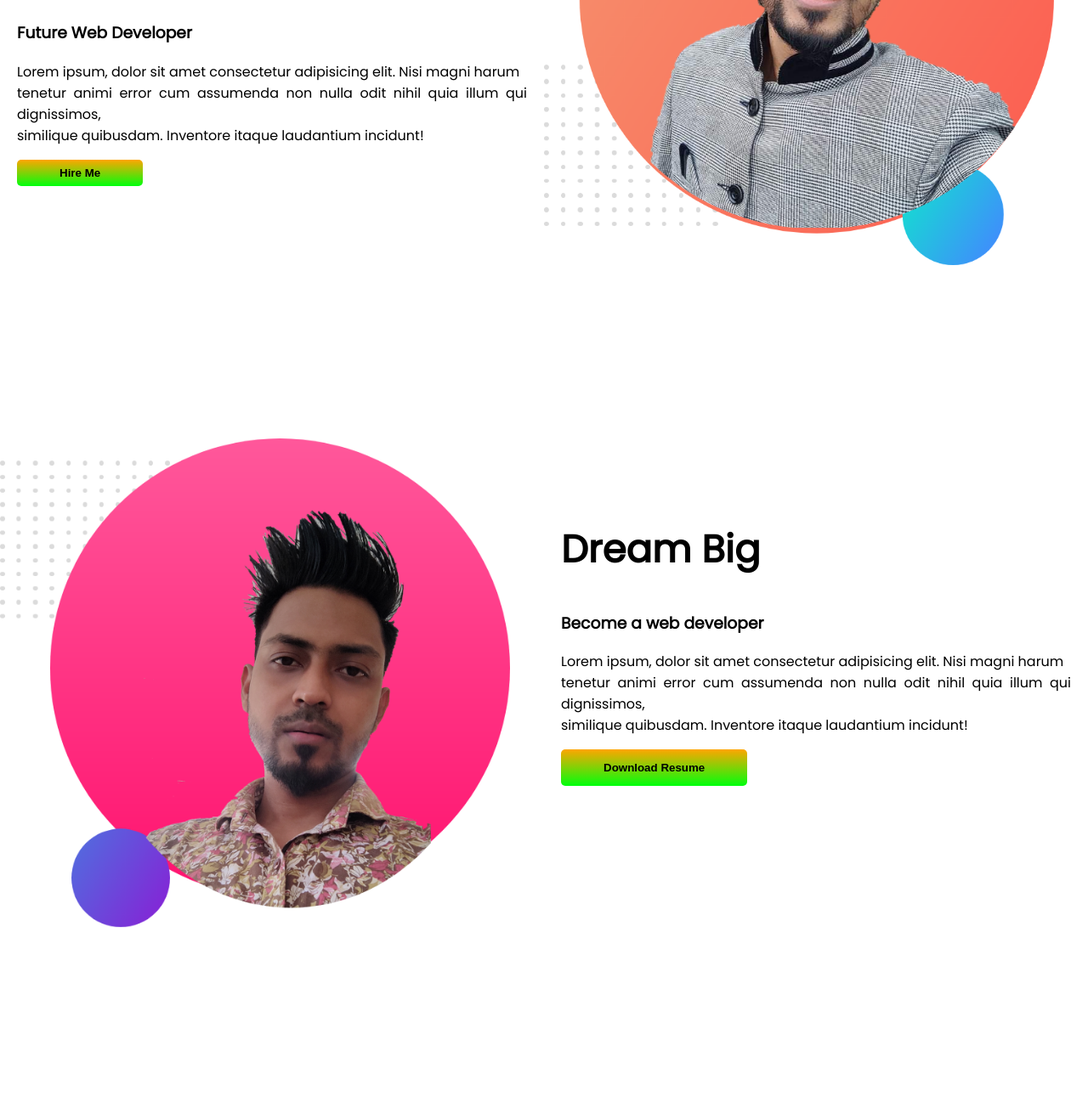
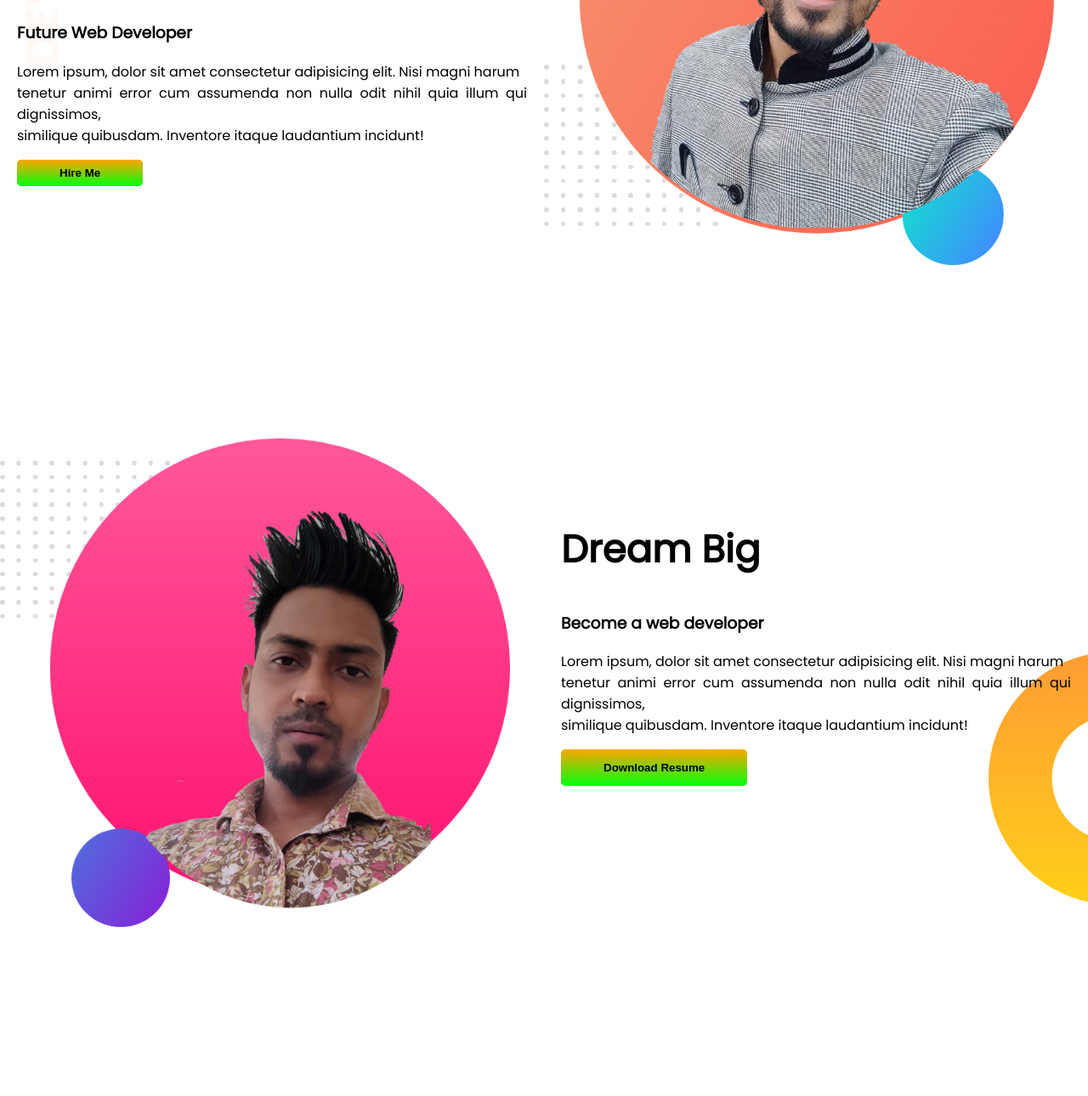
Before and after one commit to xnafi/portfoilo, a plain HTML site: page index.html in a window 1280 px wide. Shown: the part 284-1574 px from the top of the page at 85% size. Drawn offline with Linux system fonts and the light colour scheme; the site is published under a folder, as on GitHub Pages, so addresses that start at the root find nothing.

Commit message:
finaaaaaaaaaaaaaaaaal

```diff
--- a/style.css
+++ b/style.css
@@ -55,7 +55,7 @@
     justify-content: space-between;
     height: 100vh;
     width: 100vw;
-    background-image: url("/images/top-banner.png");
+    background-image: url("images/top-banner.png");
     background-repeat: no-repeat;
 
 
@@ -95,7 +95,7 @@
     justify-content: space-between;
     height: 100vh;
     width: 100vw;
-    background-image: url("/images/dream-bg.png");
+    background-image: url("images/dream-bg.png");
     background-repeat: no-repeat;
     background-position: right;
 
@@ -129,7 +129,7 @@
     align-items: center;
     justify-content: center;
     align-items: center;
-    background-image: url("/images/exp-bg.png");
+    background-image: url("images/exp-bg.png");
     background-repeat: no-repeat;
     background-position: left;
 }
```
